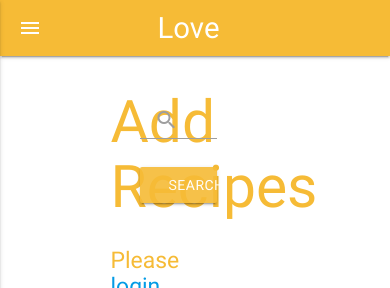
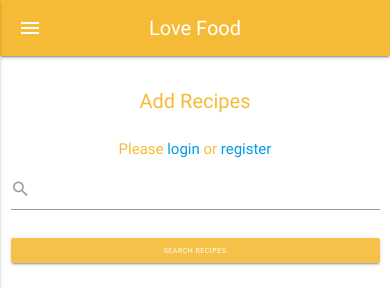
Before and after one commit to Code-Institute-Submissions/recipe-builder, a Flask app: page /add_recipe in a window 390 px wide. Shown: the top 288 px of the page. Run offline with Flask 2, Linux system fonts and the light colour scheme; data that the repository does not hold is empty; some libraries are stand-ins or nearby versions.

Commit message:
Mobile media styled

```diff
--- a/static/css/styles.css
+++ b/static/css/styles.css
@@ -1,3 +1,7 @@
+
+
+/*--------------Buttons------------*/
+
 .btn-sml {
   height: 24px;
   width: 80px;
@@ -6,57 +10,105 @@
   padding: 0 0.5em;
 }
 
+.submit_btn {
+  height: 25px;
+  font-size: 7px;
+  line-height: 26px;
+}
 
-.btn, .btn-large {
+.btn,
+.btn-large {
   background-color: #f6bb36;
 }
 
-.btn:hover, .btn-large:hover {
-    background-color: darkorange;
+.btn:hover,
+.btn-large:hover {
+  background-color: darkorange;
 }
 
-h1, h2, h3, h4, h5 {
+/*--------------Headings------------*/
+
+h1,
+h2,
+h3,
+h4,
+h5 {
   color: #f6bb36;
 }
 
-.search-bar {
-  margin-top: 40px;
+.page_heading {
+  font-size: 20px;
 }
 
-nav .brand-logo{
-  padding-left: 60px;
+.heading {
+  color: #f6bb36;
+  padding-top: 5px;
+  text-align: center;
+}
+
+.sub_heading {
+  font-size: 15px;
+}
+
+/*--------------Search Bar---------------*/
+.search-bar {
+  margin-top: 0px;
+}
+
+.input-field input[type=search]+label {
+    left: 0px;
+}
+
+.material-icons {
+  font-size: 20px;
+}
+
+.input-field input[type=search] ~ .material-icons {
+  font-size: 20px;
+}
+
+input[type=search]:not(.browser-default):focus:not([readonly]) {
+  border-bottom: darkorange;
+  box-shadow: 0 1px 0 0 darkorange;
+  padding-left: 25px;
+}
+
+/*---------------Navbar---------------*/
+
+nav .brand-logo {
+  font-size: 20px;
+}
+
+nav {
+  background-color: #f6bb36;
+}
+
+.heading-row {
+  margin-bottom: 5px;
+}
+
+/*---------------Background Image---------------*/
+
+.jumbotron {
+  background-image: url("../images/heart_food.jpeg");
+  background-size: cover;
+  height: 55vh;
 }
 
 .recipe_name {
   margin-top: 5px;
 }
 
-.jumbotron {
-  background-image: url("../images/heart_food.jpeg");
-  background-size: cover;
-  height: 70vh;
-}
-
-.heading {
-  color: #f6bb36;
-  padding-top: 5px;
-  padding-left: 100px;
-}
-
 .card-title {
   color: #f6bb36;
 }
 
-nav {
-  background-color: #f6bb36;
-}
-
 .card.small {
-    height: 450px;
+  height: 450px;
 }
 
 .card.small .card-image {
-    max-height: 50%;
+  max-height: 50%;
 }
 
 .card.small .card-image+.card-content {
@@ -290,3 +342,31 @@ hr {
     width: 100%;
   }
 }
+
+/*-----------------------------------------iPad media-----------------------------------------*/
+
+@media (min-width: 768px) {
+  nav .brand-logo {
+    padding-left: 60px;
+  }
+
+  .heading {
+    padding-left: 100px;
+  }
+
+  .btn-sml {
+    height: 24px;
+    width: 80px;
+    line-height: 24px;
+    margin: 5px 5px;
+    padding: 0 0.5em;
+  }
+
+  .search-bar {
+    margin-top: 40px;
+  }
+}
+
+/*-----------------------------------------Desktop media-----------------------------------------*/
+
+@media (min-width: 1024px) {}
--- a/templates/base.html
+++ b/templates/base.html
@@ -53,18 +53,18 @@
         </div>
 
     </nav>
-    <div class="row">
-        <div class="col s4 m6">
+    <div class="row heading_row">
+        <div class="col s12 m6">
             <div class="title">
-                <h1 class="heading">{% block page_heading %}{% endblock %}</h1>
+                <h1 class="heading page_heading">{% block page_heading %}{% endblock %}</h1>
                 {% if 'username' in session %}
-                <h5 class="heading">Hello {{ session['username'] }}</h5>
+                <h5 class="heading sub_heading">Hello {{ session['username'] }}</h5>
                 {% else %}
-                <h5 class="heading">Please <a href="{{ url_for('login') }}">login</a> or <a href="{{ url_for('register') }}">register</a></h5>
+                <h5 class="heading sub_heading">Please <a href="{{ url_for('login') }}">login</a> or <a href="{{ url_for('register') }}">register</a></h5>
                 {% endif %}
             </div>
         </div>
-        <div class="col s3 m4">
+        <div class="col s12 m4">
             <div class="search">
                 <form action="{{ url_for('find_recipes') }}"  method="POST" class="search_box">
                     <div class="input-field search-bar">
@@ -72,7 +72,7 @@
                         <label class="label-icon" for="search"><i class="material-icons">search</i></label>
                         <i class="material-icons">close</i>
                     </div>
-                    <button class="btn" type="submit">Search Recipes</button>
+                    <button class="btn submit_btn" type="submit">Search Recipes</button>
                 </form>
             </div>
         </div>
```
